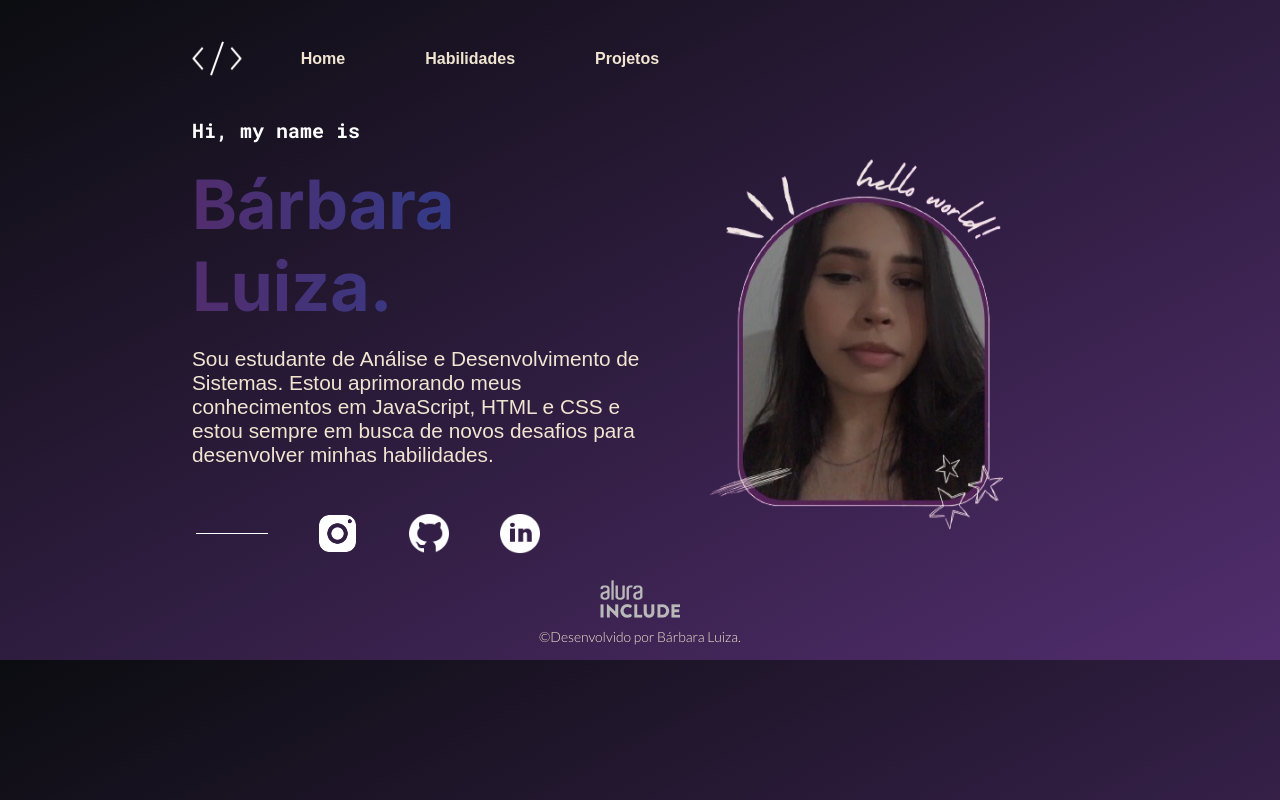
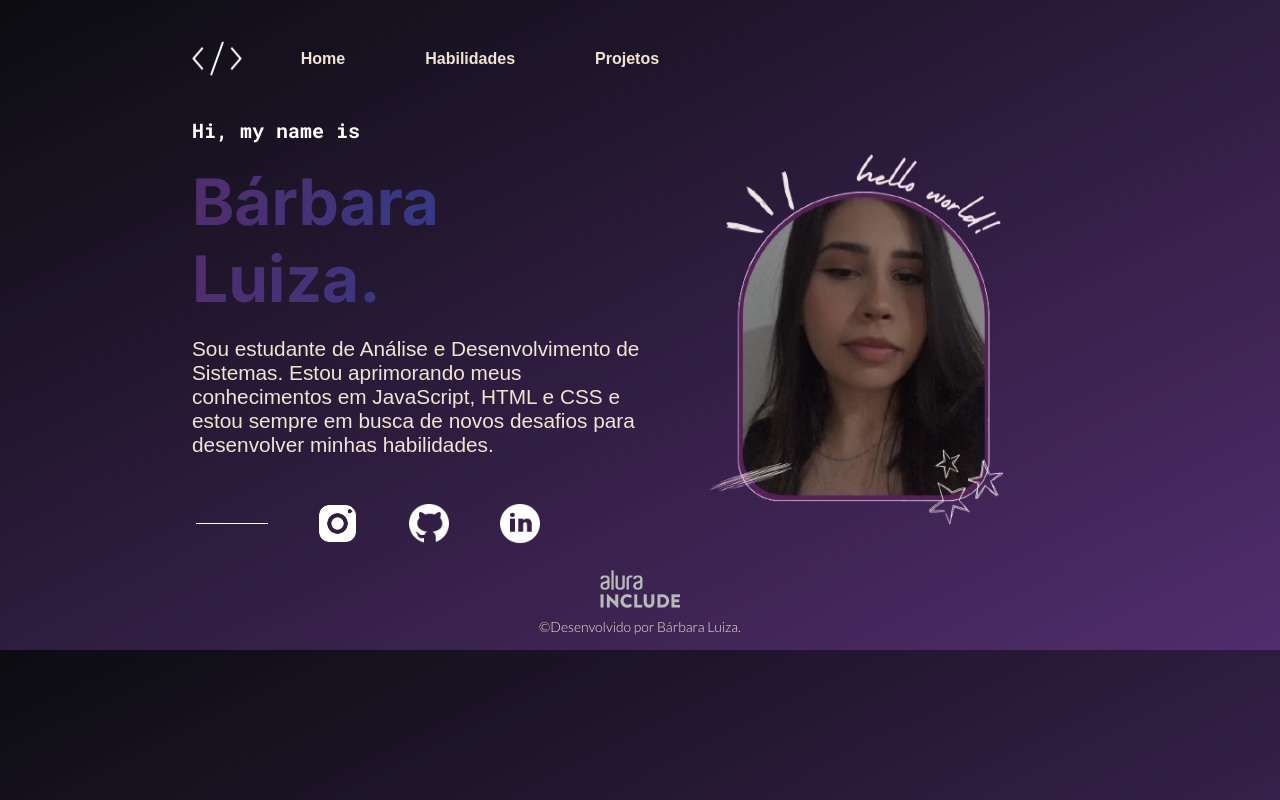
Before and after one commit to barbaraalvs/Meu-Portfolio-Web, a plain HTML site: page index.html in a window 1280 px wide. Drawn offline with Linux system fonts and the light colour scheme.

Commit message:
ajuste da font

```diff
--- a/styles/style.css
+++ b/styles/style.css
@@ -135,7 +135,7 @@ body {
 }
 
 .home__titulo {
-    font-size: 4.25rem;
+    font-size: 4rem;
     font-family: var(--fonte-primaria);
     background: linear-gradient(to right, #512d6d, #1f449b);
         background-clip: text;
```
